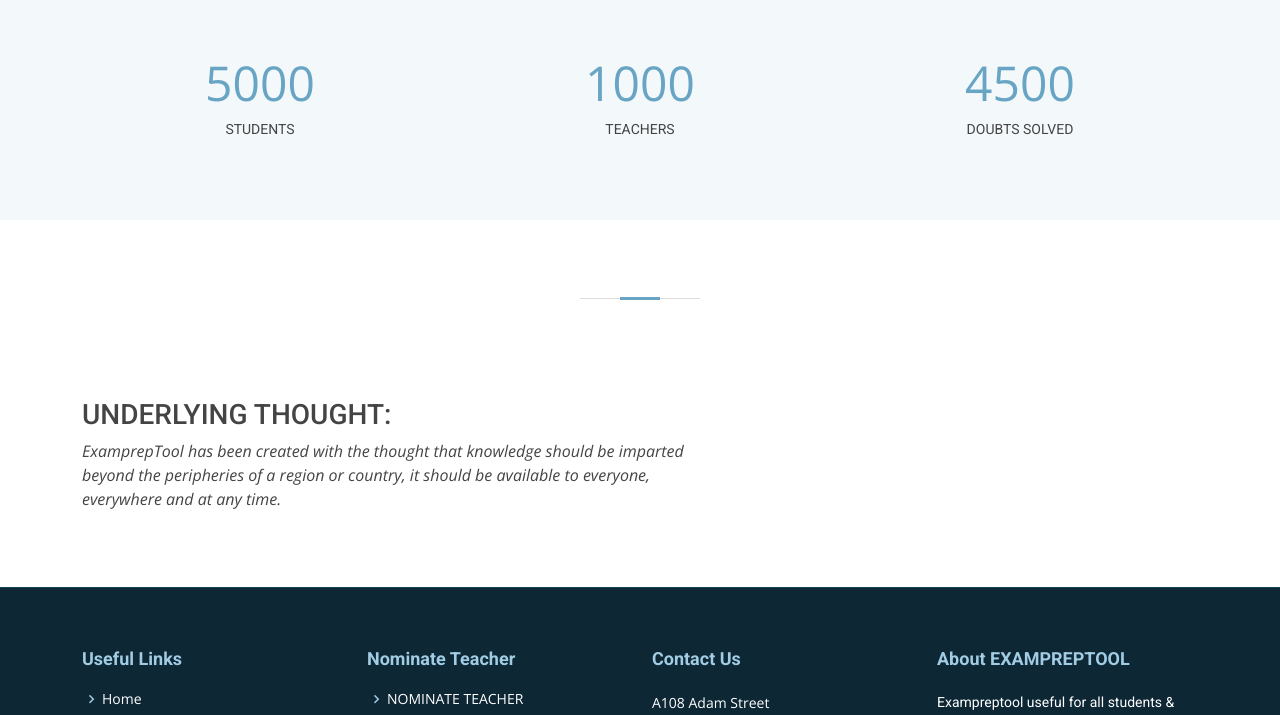
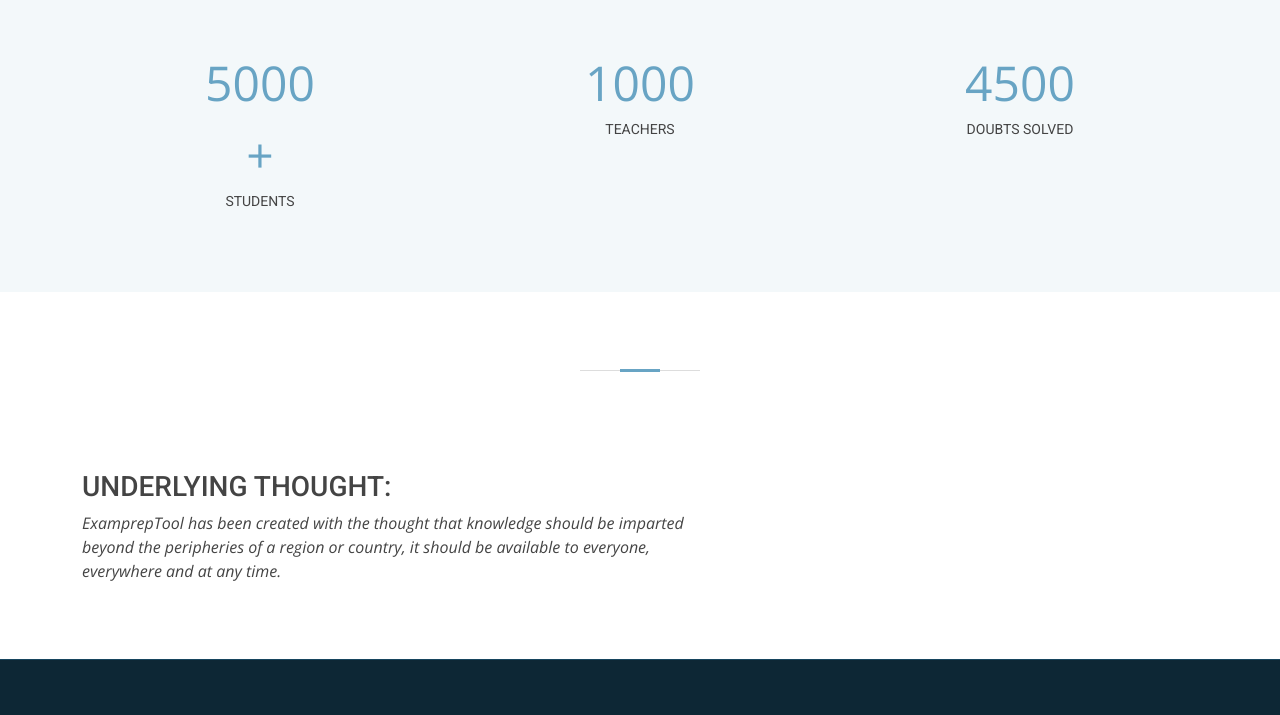
Before and after one commit to ARHAM5416/exapreptool, a plain HTML site: page about.html in a window 1280 px wide. Shown: the part 867-1582 px from the top of the page. Drawn offline with nearby package versions, Linux system fonts and the light colour scheme.

Commit message:
Update about.html

```diff
--- a/about.html
+++ b/about.html
@@ -128,7 +128,7 @@
         <div class="row counters">
 
           <div class="col-lg-4 col-6 text-center">
-            <span data-purecounter-start="0" data-purecounter-end="5000" data-purecounter-duration="1" class="purecounter"><span class="purecounter">+</span></span>
+            <span data-purecounter-start="0" data-purecounter-end="5000" data-purecounter-duration="1" class="purecounter"></span><span>+</span>
             <p>STUDENTS</p>
           </div>
 
```
